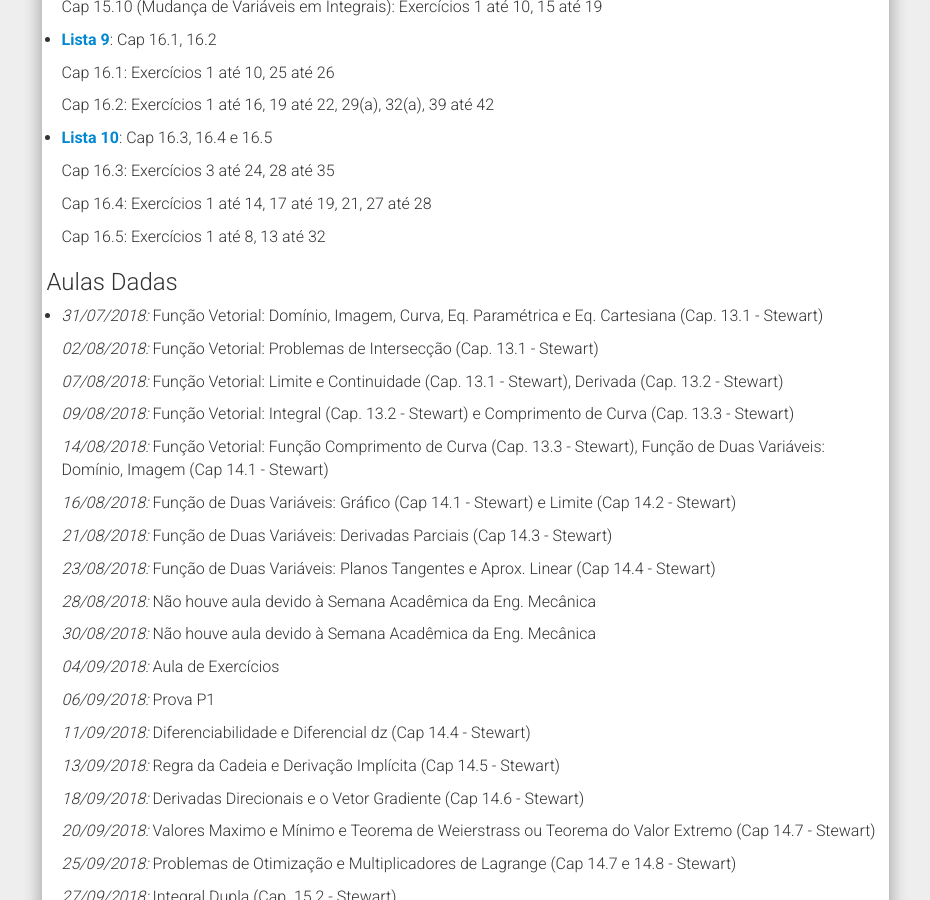
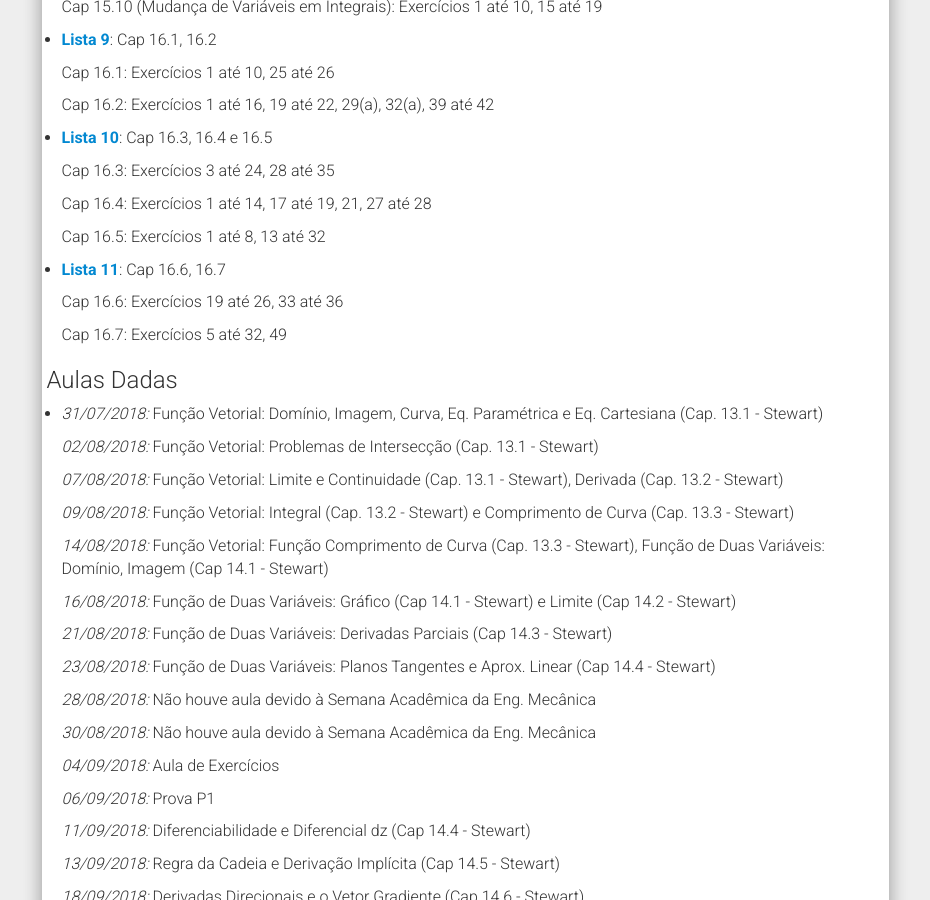
Before and after one commit to chunggnuhc/chunggnuhc.github.io, a Jekyll site: the page built from CMA211AN-Calc2-2sem2018.md, in a window 1280 px wide and 900 px high, scrolled down 2260 px. Shown: the whole window, without its empty margins (321-1251 px from the left). Built offline with Jekyll 4.4.1, drawn with Linux system fonts in a browser that asks for light colours; nearby versions of some CDN libraries.

Commit message:
Update CMA211-AN - listaExerc

```diff
--- a/CMA211AN-Calc2-2sem2018.md
+++ b/CMA211AN-Calc2-2sem2018.md
@@ -130,6 +130,12 @@ permalink: /CMA211AN-Calc2-2sem2018/
 
   Cap 16.5: Exercícios 1 até 8, 13 até 32
 
+- [Lista 11](/disciplinas2sem2018/ListaExerc11 - CMA211AD.pdf): Cap 16.6, 16.7
+
+  Cap 16.6: Exercícios 19 até 26, 33 até 36
+
+  Cap 16.7: Exercícios 5 até 32, 49
+
 <h3>Aulas Dadas</h3>
 
 - _31/07/2018:_ Função Vetorial: Domínio, Imagem, Curva, Eq. Paramétrica e Eq. Cartesiana (Cap. 13.1 - Stewart)
```
